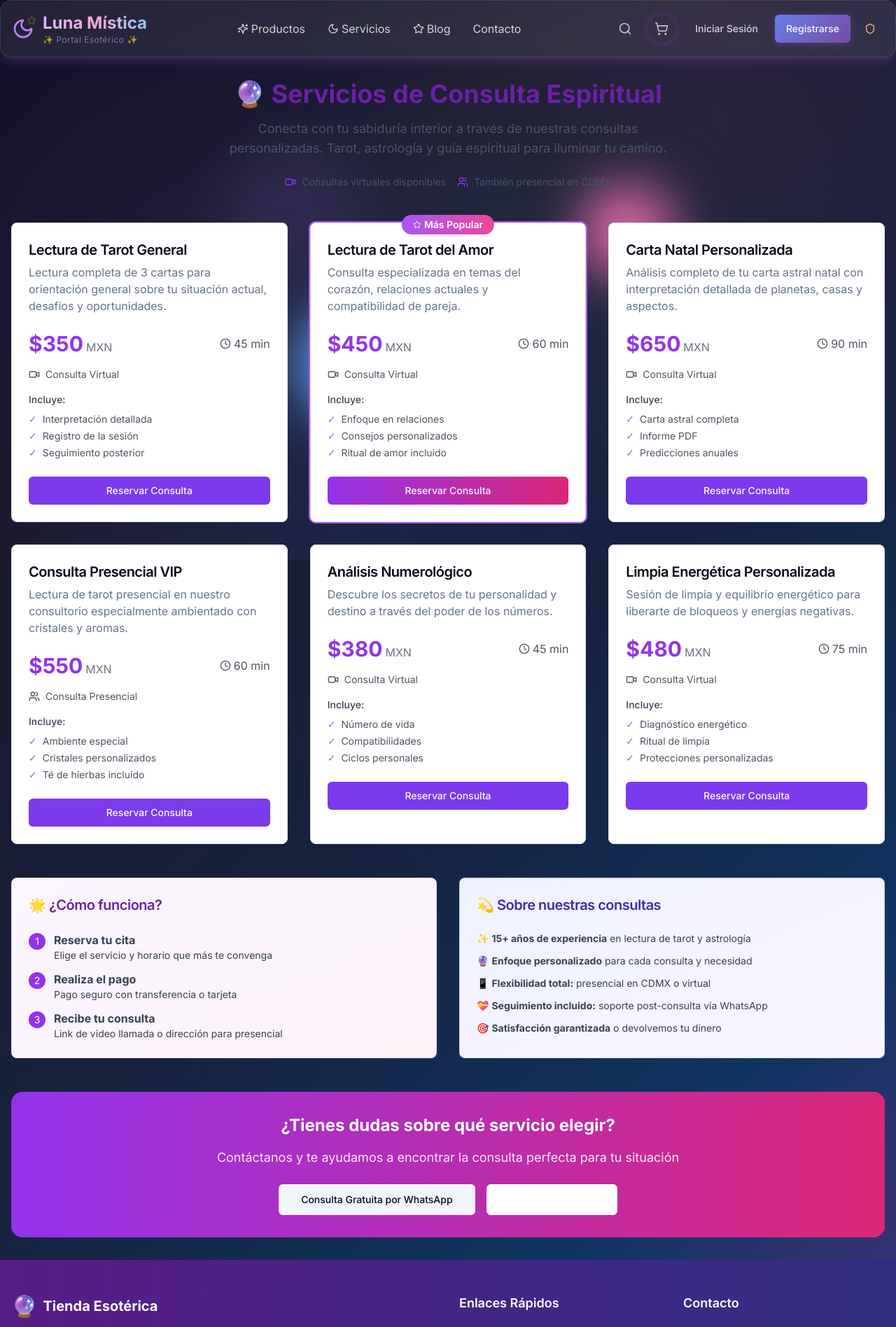
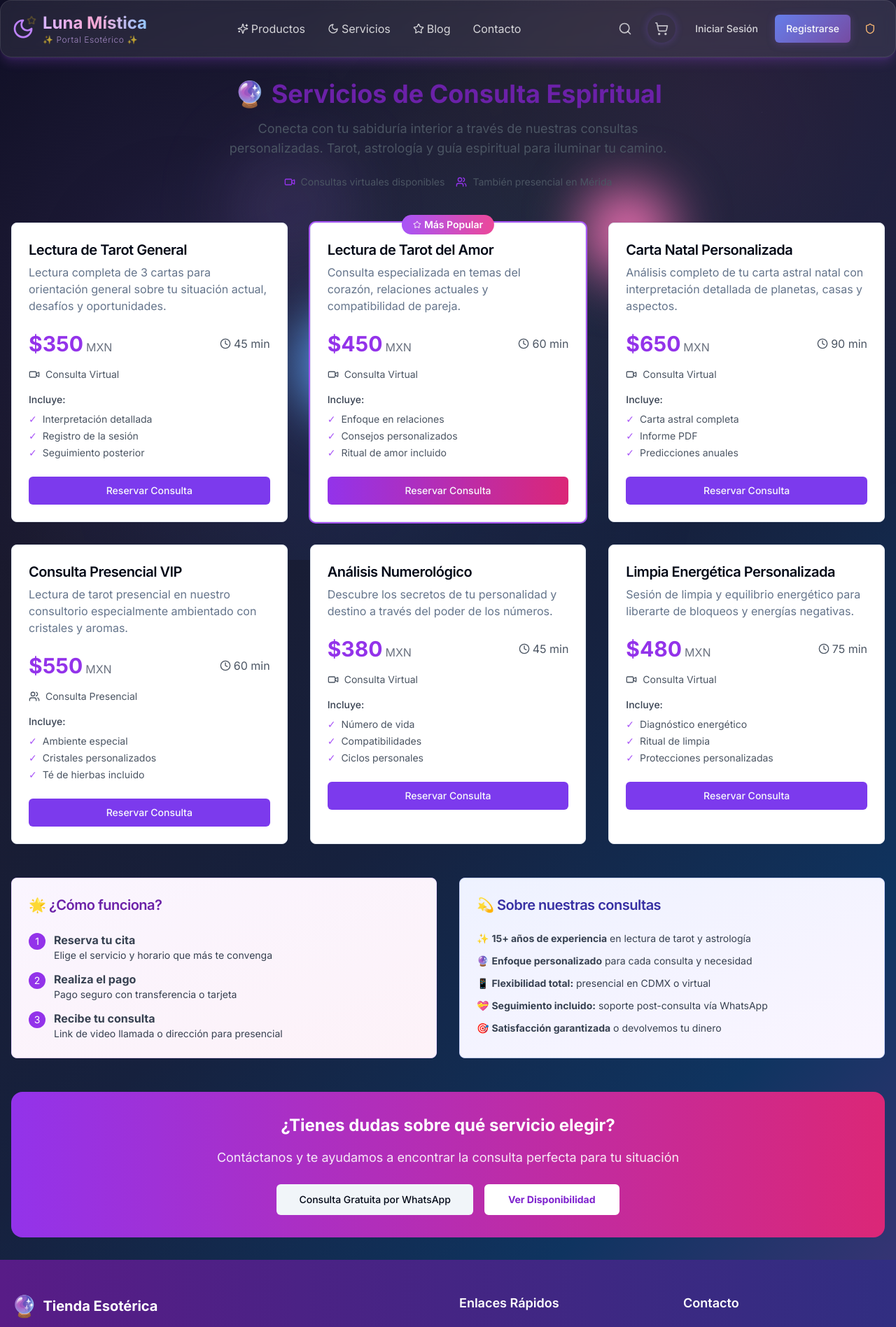
Before and after one commit to DaveVelazquez/-luna-mistica-esoterica, a Next.js app: page /servicios in a window 1280 px wide. Shown: the top 1896 px of the page at 70% size. Built offline with nearby package versions, Linux system fonts and the light colour scheme.

Commit message:
Style: mejorar legibilidad del botón Ver Disponibilidad con fondo blanco y texto morado

```diff
--- a/src/app/servicios/page.tsx
+++ b/src/app/servicios/page.tsx
@@ -171,7 +171,7 @@ export default function ServicesPage() {
           </div>
           <div className="flex items-center text-sm text-gray-600">
             <Users className="h-4 w-4 mr-2 text-purple-600" />
-            También presencial en CDMX
+            También presencial en Mérida
           </div>
         </div>
       </div>
@@ -252,7 +252,7 @@ export default function ServicesPage() {
           <Button size="lg" variant="secondary">
             Consulta Gratuita por WhatsApp
           </Button>
-          <Button size="lg" variant="outline" className="border-white text-white hover:bg-white hover:text-purple-600">
+          <Button size="lg" className="bg-white text-purple-700 font-bold border-2 border-white hover:bg-purple-700 hover:text-white transition-all duration-300">
             Ver Disponibilidad
           </Button>
         </div>
```
